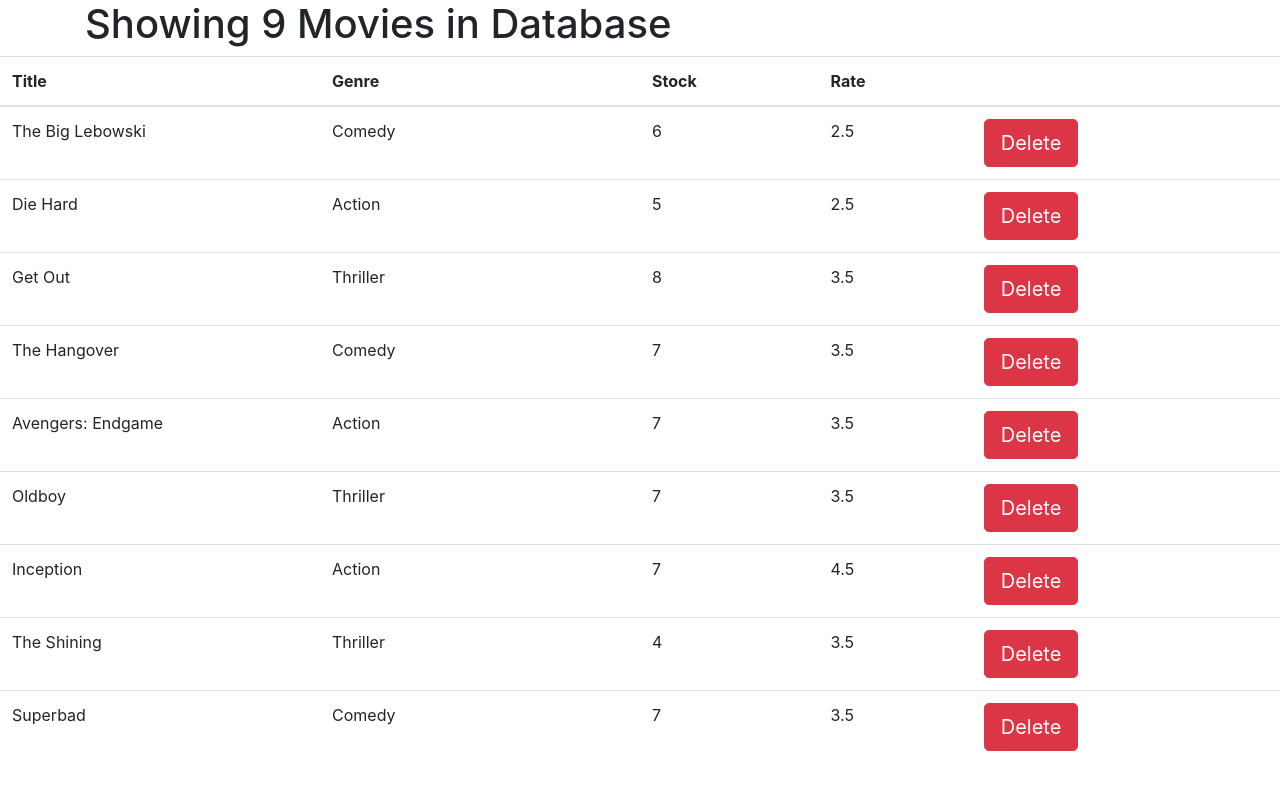
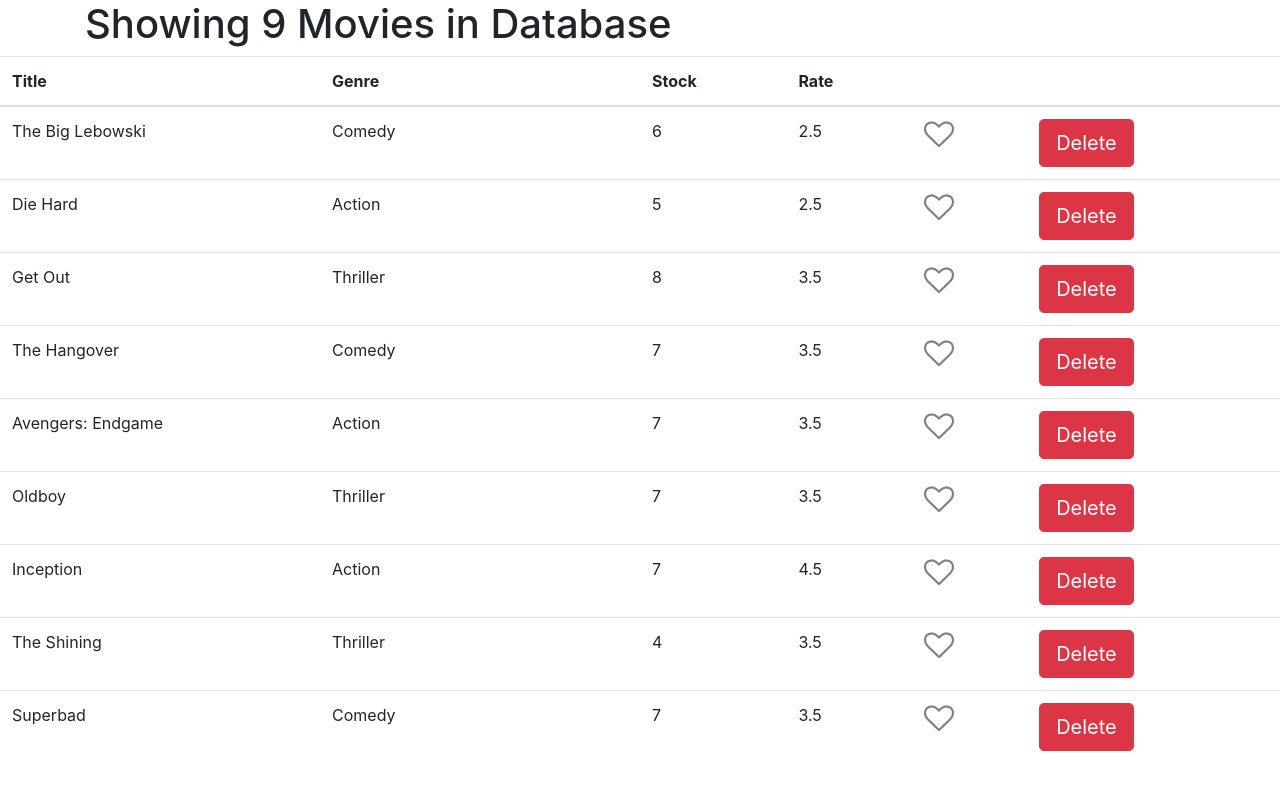
Before and after one commit to github-roushan/codeFusion, a React (Create React App) app in the folder codewithmosh.react/vidly/: page / in a window 1280 px wide. Shown: the top 790 px of the page. Built offline with nearby package versions, Linux system fonts and the light colour scheme.

Commit message:
Add a Like Section for each movies

```diff
--- /dev/null
+++ b/codewithmosh.react/vidly/src/components/common/like.jsx
@@ -0,0 +1,25 @@
+import React, { Component } from 'react';
+
+class Like extends Component {
+  state = { liked: false };
+
+  toggleLike = () => {
+    this.setState(prevState => ({ liked: !prevState.liked }));
+  };
+
+  render() {
+    return (
+        <i
+            className={this.state.liked ? "fa fa-heart": "fa fa-heart-o"}
+            onClick={this.toggleLike}
+            style={{
+                fontSize: "30px",
+                color: this.state.liked? "red":"gray",
+                cursor: "pointer"
+            }}
+        ></i>
+    );
+  }
+}
+
+export default Like;
--- a/codewithmosh.react/vidly/src/components/movieTable.jsx
+++ b/codewithmosh.react/vidly/src/components/movieTable.jsx
@@ -1,5 +1,6 @@
 import React, { Component } from 'react';
 import { getMovies } from '../services/fakeMovieService';
+import Like from './common/like';
 
 class MovieTable extends Component {
     constructor(props){
@@ -35,6 +36,7 @@
                 <th className="w-10">Stock</th>
                 <th className="w-10">Rate</th>
                 <th></th>
+                <th></th>
             </tr>
         </thead>;
     }
@@ -54,6 +56,7 @@
                     <td className="w-25">{movie.genre.name}</td>
                     <td className="w-10">{movie.numberInStock}</td>
                     <td className="w-10">{movie.dailyRentalRate}</td>
+                    <td> <Like /> </td>
                     <td>
                         <button className="btn btn-danger btn-lg" onClick={()=>this.handleDelete(movie._id)}>
                             Delete
```
